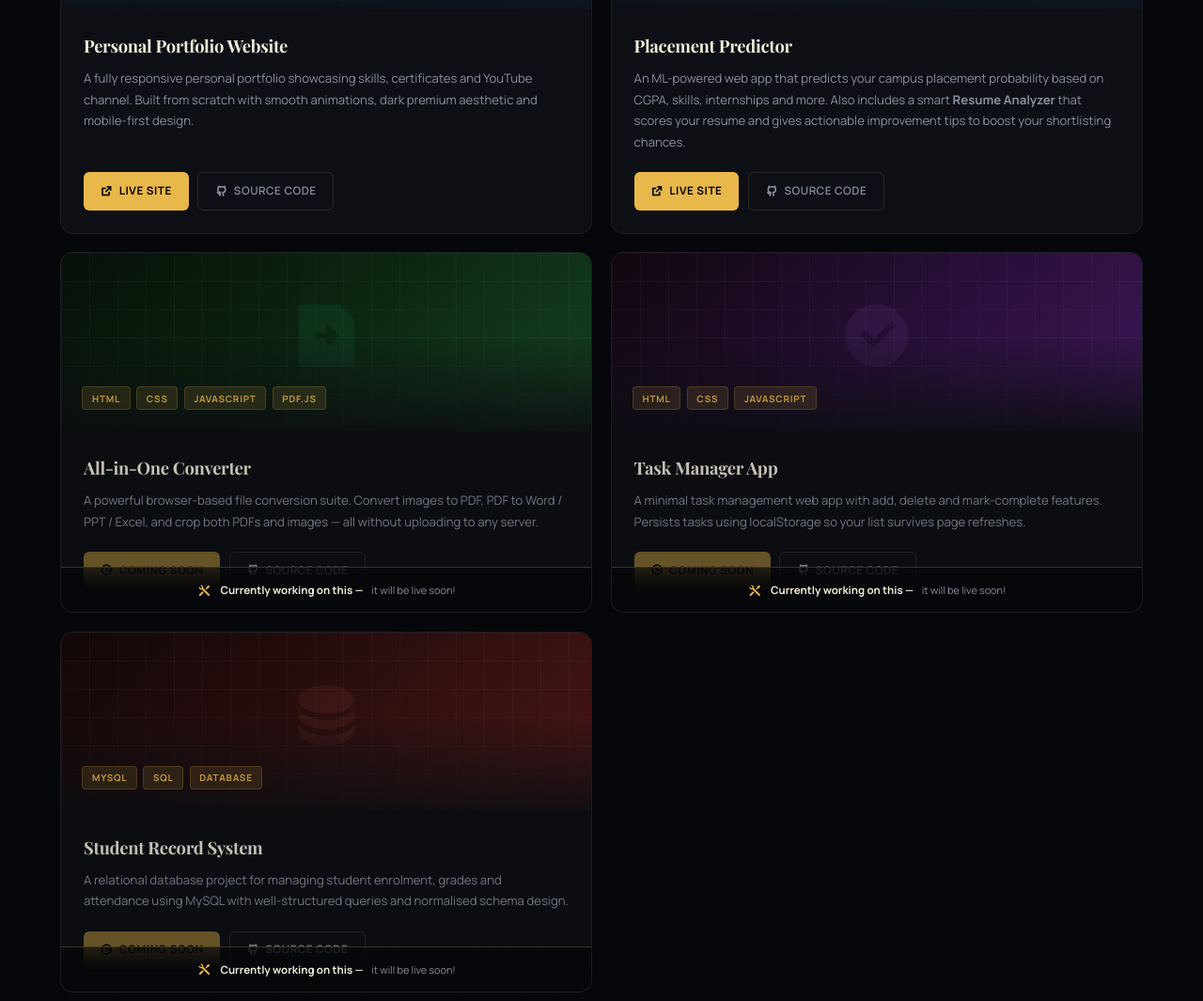
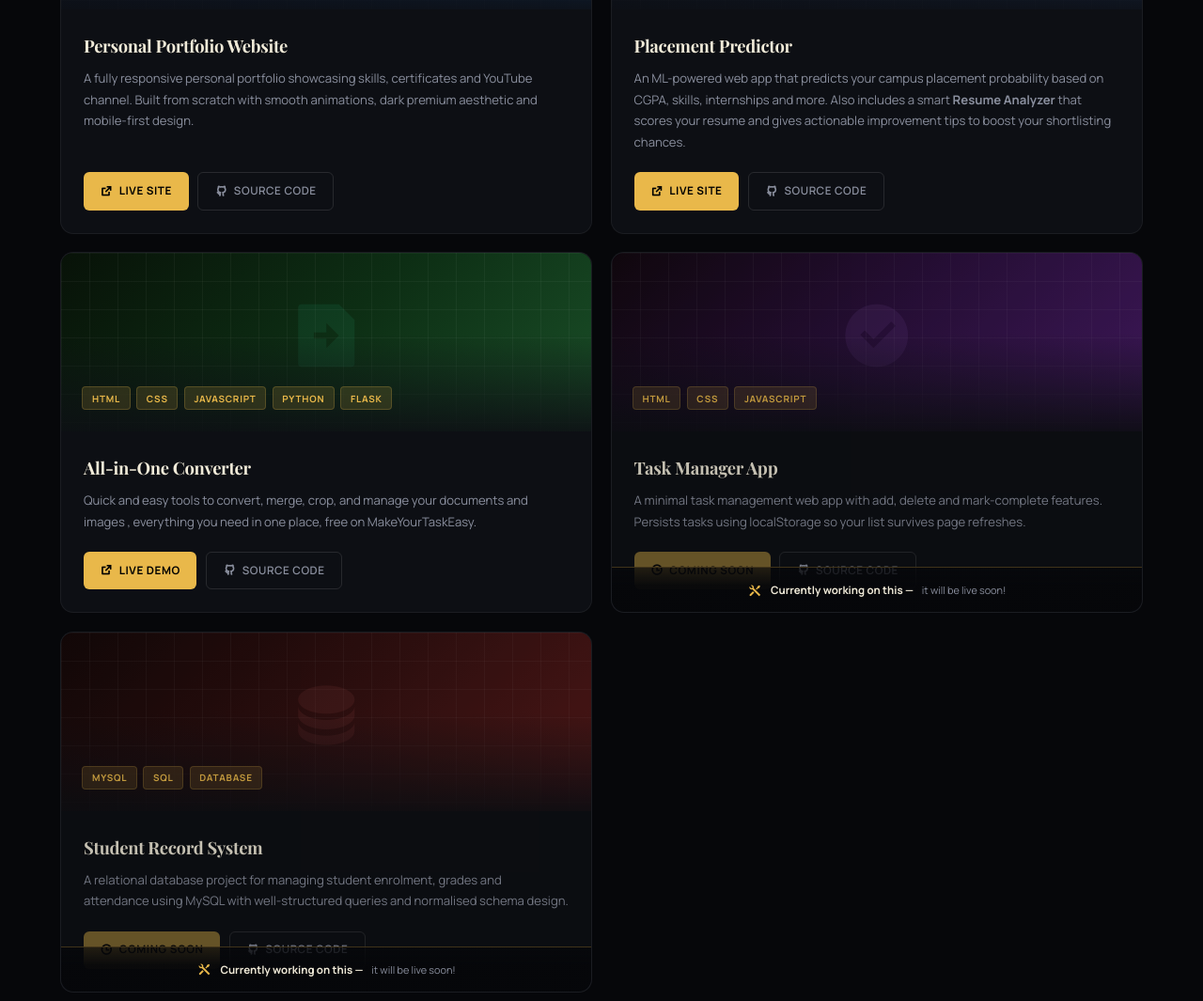
Before and after one commit to abhinavjhaaaa/Personal_Portfolio, a plain HTML site: page index.html in a window 1280 px wide. Shown: the part 2972-4037 px from the top of the page at 94% size. Drawn offline with nearby package versions, Linux system fonts and the light colour scheme; a web font is replaced by a local one.

Commit message:
MakeYourTaskEasy added

```diff
--- a/index.html
+++ b/index.html
@@ -458,27 +458,32 @@ footer{background:var(--ink2);border-top:1px solid var(--line);padding:2rem 4rem
         </div>
       </div>
 
-      <!-- 3. All-in-One Converter — WIP 🚧 -->
-      <div class="pcard rv wip" style="transition-delay:.2s">
+      <div class="pcard rv" style="transition-delay:.2s">
   <div class="pbanner b3">
     <i class="ri-file-transfer-fill bico" style="color:#34d399"></i>
-          <div class="btags"><span class="btag">HTML</span><span class="btag">CSS</span><span class="btag">JavaScript</span><span class="btag">PDF.js</span></div>
+    <div class="btags">
+      <span class="btag">HTML</span>
+      <span class="btag">CSS</span>
+      <span class="btag">JavaScript</span>
+      <span class="btag">Python</span>
+      <span class="btag">Flask</span>
+    </div>
   </div>
   <div class="pbody">
     <div class="ptitle">All-in-One Converter</div>
-          <p class="pdesc">A powerful browser-based file conversion suite. Convert images to PDF, PDF to Word / PPT / Excel, and crop both PDFs and images — all without uploading to any server.</p>
+    <p class="pdesc">
+      Quick and easy tools to convert, merge, crop, and manage your documents and images , everything you need in one place, free on MakeYourTaskEasy.
+    </p>
     <div class="plinks">
-            <span class="plive" style="opacity:.5;cursor:not-allowed"><i class="ri-time-line"></i> Coming Soon</span>
-            <a href="https://github.com/abhinavjhaaaa" target="_blank" class="pgh"><i class="ri-github-line"></i> Source Code</a>
+      <a href="https://makeyourtaskeasy.onrender.com/" target="_blank" class="plive">
+        <i class="ri-external-link-line"></i> Live Demo
+      </a>
+      <a href="https://github.com/abhinavjhaaaa/MakeYourTaskEasy" target="_blank" class="pgh">
+        <i class="ri-github-line"></i> Source Code
+      </a>
     </div>
   </div>
-        <div class="wip-label">
-          <span class="wip-icon"><i class="ri-tools-fill"></i></span>
-          <span class="wip-title">Currently working on this —</span>
-          <span class="wip-sub">it will be live soon!</span>
 </div>
-      </div>
-
       <!-- 4. Task Manager — WIP 🚧 -->
       <div class="pcard rv wip" style="transition-delay:.3s">
         <div class="pbanner b2">
```
Lines whose indentation alone changed are shown as unchanged.
